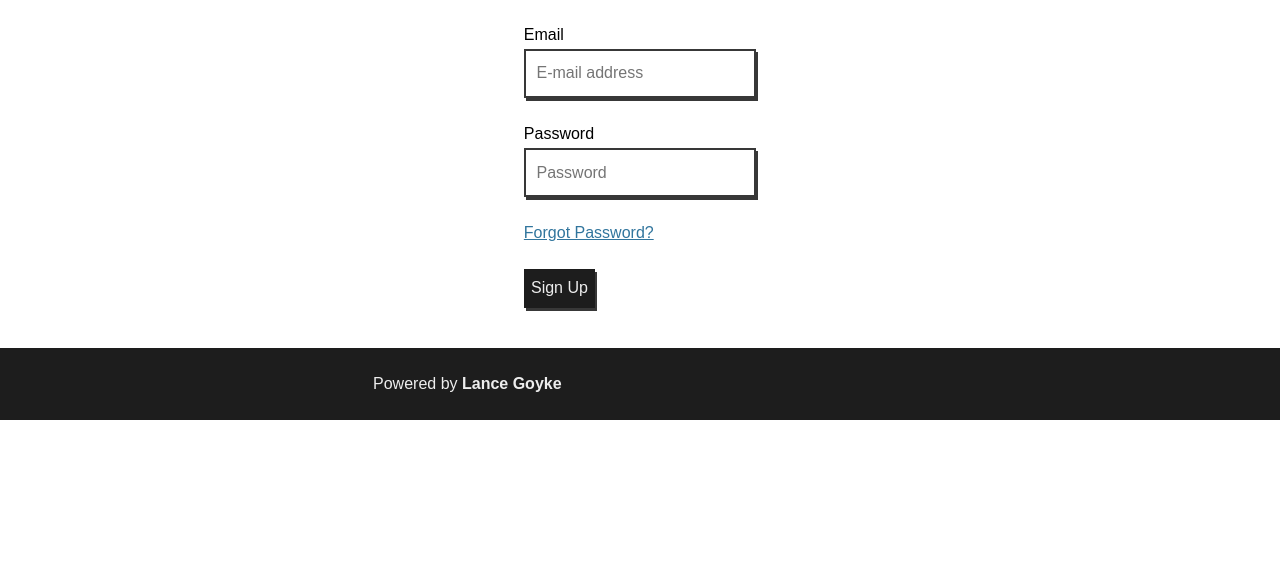
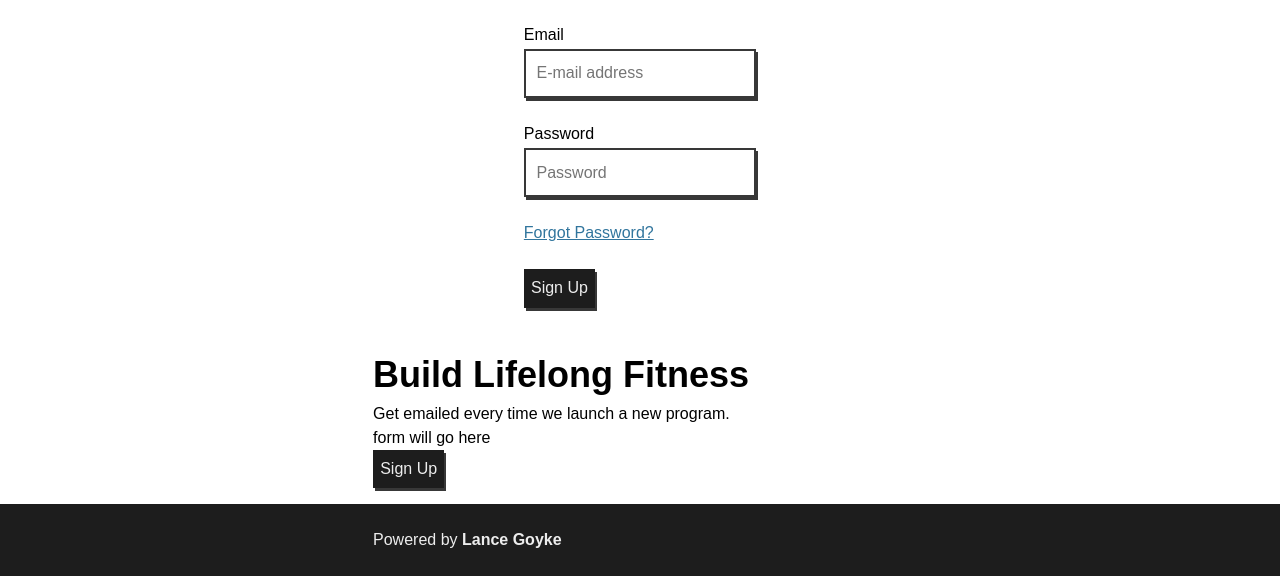
Before and after one commit to kevindev427/fitness_store, a Django app: page /accounts/signup/ in a window 1280 px wide. Shown: the part 494-1070 px from the top of the page. Before the commit the page ends 914 px from the top, so only its background shows below. Run offline with Django 3.2, Linux system fonts and the light colour scheme; parts of the project's set-up code (start-up, migrations or seed data) failed here and were passed over; some libraries are stand-ins or nearby versions.

Commit message:
placeholder for pre-footer call to action

```diff
--- a/app/store_project/templates/footer.html
+++ b/app/store_project/templates/footer.html
@@ -1,3 +1,18 @@
+<!-- THE CTA -->
+<div class="pre-footer">
+  <div class="center">
+    <h2>Build Lifelong Fitness</h2>
+    <p>
+      Get emailed every time we launch a new program.
+    </p>
+    <form action="POST">
+      {% csrf_token %}
+      <p>form will go here</p>
+      <button type="submit">Sign Up</button>
+    </form>
+  </div>
+</div>
+
 <!-- THE FOOTER -->
 <div class="footer">
   <div class="center">
```
